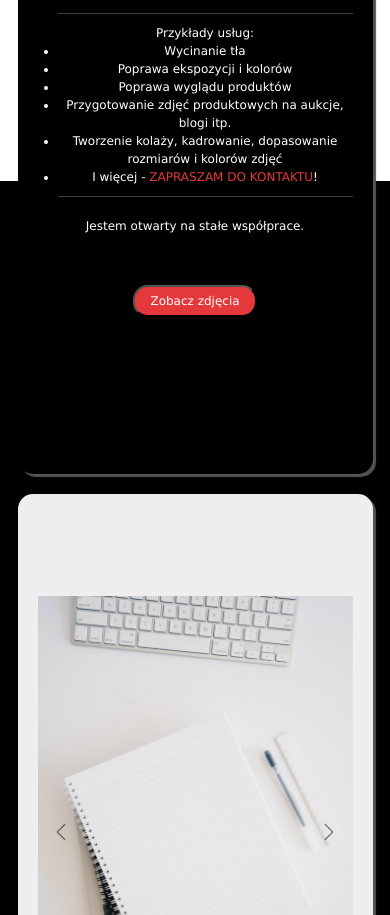
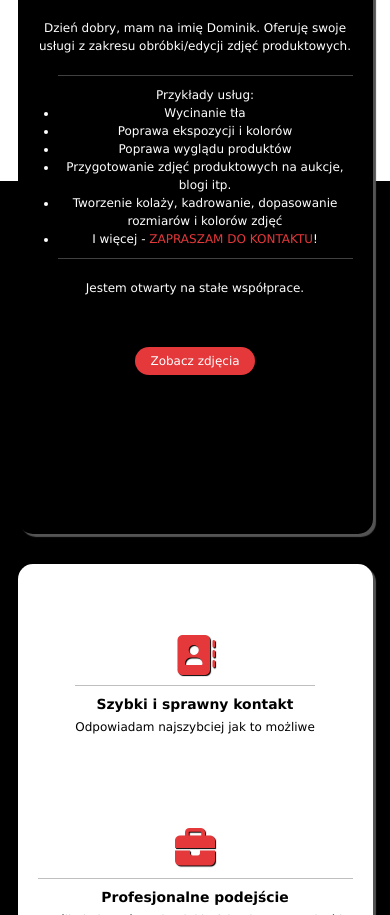
Before and after one commit to dstefanowski/Portfolio-Webpage, a plain HTML site: page index.html in a window 390 px wide. Shown: the part 1085-2000 px from the top of the page. Drawn offline with nearby package versions, Linux system fonts and the light colour scheme.

Commit message:
offer section in progress - card 2 for smaller devices added

```diff
--- a/index.html
+++ b/index.html
@@ -158,7 +158,7 @@
                     <a href="#photos"><button class="cta-button">Zobacz zdjęcia</button></a>
                 </div>
 
-                <div class="card2">
+                <div class="card2-1">
 
 
                     <div id="carouselExampleDark" class="carousel carousel-dark slide" data-bs-ride="carousel">
@@ -208,6 +208,33 @@
                             <span class="visually-hidden">Next</span>
                         </button>
                     </div>
+
+                </div>
+
+
+
+                <div class="card2-2">
+
+                    <div class="card2-content">
+                        <i class="fa-solid fa-address-book"></i>
+                        <hr>
+                        <h4>Szybki i sprawny kontakt</h4>
+                        <p>Odpowiadam najszybciej jak to możliwe</p>
+                    </div>
+                    <div class="card2-content">
+                        <i class="fa-solid fa-briefcase"></i>
+                        <hr>
+                        <h4>Profesjonalne podejście</h4>
+                        <p>Jeśli nie jesteś pewien jaki efekt chcesz uzyskać i jaki byłby odpowiedni - chętnie podpowiem
+                        </p>
+                    </div>
+                    <div class="card2-content">
+                        <i class="fa-solid fa-hand-holding-dollar"></i>
+                        <hr>
+                        <h4>Indywidualny cennik</h4>
+                        <p>Wspólnie ustalimy kwotę usługi, dostosowaną do konkretnego zlecenia</p>
+                    </div>
+
 
                 </div>
 
--- a/sass/main.scss
+++ b/sass/main.scss
@@ -196,8 +196,6 @@ hr {
 				background-color: $black-color;
 				border-radius: 15px;
 				box-shadow: 7px 7px 1px $grey-color;
-				// font-size: 1.5rem;
-				// width: 400px;
 				list-style-type: none;
 
 				.red {
@@ -206,9 +204,8 @@ hr {
 
 				.cta-button {
 					background-color: $main-color;
-					// width: 150px;
-					// height: 40px;
 					margin-top: 40px;
+					border: transparent;
 					border-radius: 15px;
 					color: $pure-white;
 					transition: color 0.2s;
@@ -222,13 +219,12 @@ hr {
 				color: $black-color;
 			}
 
-			// .card2 {
+			// .card2-1 {
+			// 	display: flex;
+			// 	justify-content: center;
+			// 	align-items: center;
 			// 	background-color: $light-white;
-			// 	padding: 10px 40px;
-			// 	font-size: 1.5rem;
-			// 	// width: 400px;
 			// 	border-radius: 15px;
-			// 	box-shadow: 7px 7px 1px $grey-color;
 			// 	overflow: hidden;
 
 			// 	.carousel-item {
@@ -327,22 +323,10 @@ footer {
 			position: absolute;
 			top: 30px;
 			z-index: 500000000;
-			display: none;
+			// display: none;
 		}
 
 		.white-space {
-			position: absolute;
-			display: flex;
-			justify-content: center;
-			align-items: center;
-			flex-direction: column;
-			top: 0;
-			padding: 30px;
-			background-color: $pure-white;
-			width: 100vw;
-			// height: 100vh;
-			z-index: 50;
-
 			.offer-cards {
 				position: absolute;
 				display: flex;
@@ -355,14 +339,9 @@ footer {
 				// border: 1px solid red;
 
 				.card1 {
-					display: flex;
-					justify-content: center;
-					align-items: center;
-					flex-direction: column;
-					text-align: center;
 					padding: 30px 20px;
 					height: 80vh;
-					margin: 10px 10px;
+					margin: 70px 10px 20px 10px;
 					color: $pure-white;
 					font-size: 1.2rem;
 					background-color: $black-color;
@@ -396,32 +375,48 @@ footer {
 				}
 			}
 		}
-		.card2 {
-			display: flex;
-			justify-content: center;
-			align-items: center;
-			background-color: $light-white;
+		.card2-1 {
 			padding: 30px 20px;
 			height: 80vh;
 			margin: 10px 10px;
+			box-shadow: 3px 3px 1px $grey-color;
+			display: none;
+		}
+
+		.card2-2 {
+			display: flex;
+			justify-content: space-around;
+			align-items: center;
+			flex-direction: column;
+			background-color: $pure-white;
+			padding: 30px 20px;
+			height: 80vh;
+			margin: 10px 10px;
+			box-shadow: 3px 3px 1px $grey-color;
 			border-radius: 15px;
-			box-shadow: 3px 3px 1px $grey-color;
 			overflow: hidden;
 
-			.carousel-caption {
-				margin-bottom: 30px;
-			}
+			.card2-content {
+				text-align: center;
 
-			.carousel-item {
-				// height: 600px;
+				i {
+					font-size: 4rem;
+					color: $main-color;
+					text-shadow: 1px 1px 1px $black-color;
+				}
 
-				img {
-					// height: 450px;
+				h4 {
+					font-weight: bold;
+				}
+
+				p {
+					font-size: 1.2rem;
 				}
 			}
 		}
 	}
 }
+
 @media (min-width: 400px) {
 	h1 {
 		font-size: 3rem;
@@ -443,7 +438,12 @@ footer {
 	.offer-cards {
 		flex-direction: column;
 	}
+
+	.carousel {
+		display: none;
+	}
 }
+
 @media (min-width: 576px) {
 	h1 {
 		font-size: 3.2rem;
@@ -522,6 +522,10 @@ footer {
 	.offer-cards {
 		flex-direction: row;
 	}
+
+	.carousel {
+		display: block;
+	}
 }
 @media (min-width: 1200px) {
 	h1 {
```
Also changed, not shown: css/main.css, 1 other file.
